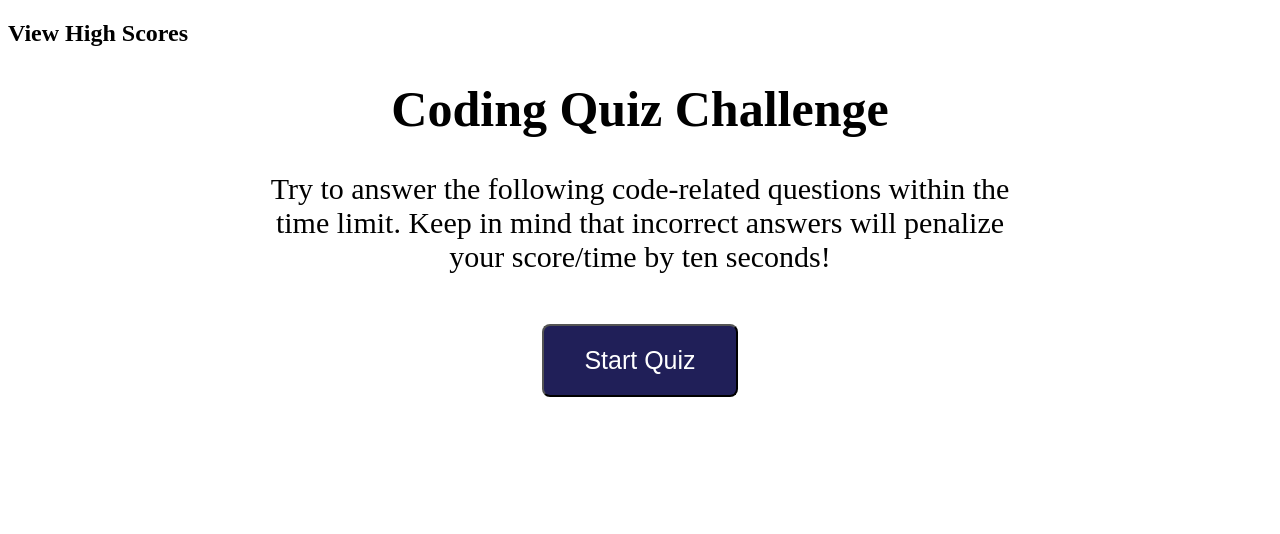
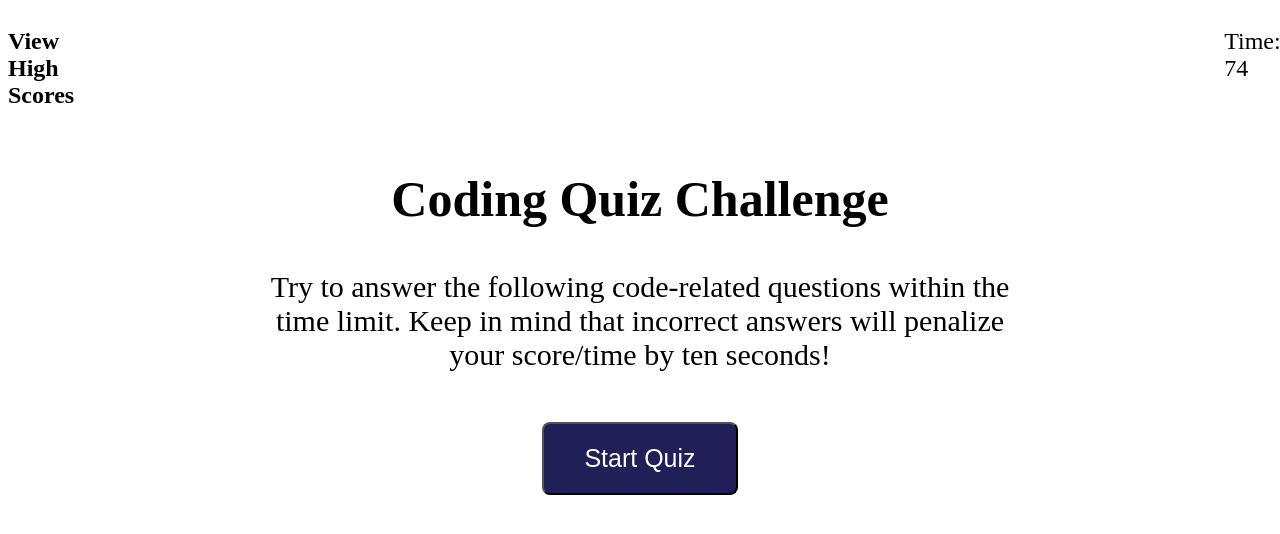
Before and after one commit to bibo1011/code-quiz, a plain HTML site: page index.html in a window 1280 px wide. Both pictures are taken after a click on the button "Start Quiz". Drawn offline with Linux system fonts and the light colour scheme.

Commit message:
add working timer

```diff
--- a/assets/css/style.css
+++ b/assets/css/style.css
@@ -1,5 +1,8 @@
 main {
     text-align: center;
+}
+header{
+    display: flex;
 }
 h1 {
     font-size: 50px;
--- a/assets/js/script.js
+++ b/assets/js/script.js
@@ -1,6 +1,7 @@
 // assignment codes
 var startButton = document.getElementById('start')
 var showHighScores = document.getElementById('high-scores')
+var timerEl = document.getElementById('time')
 
 // timer for 75 seconds
 
@@ -10,7 +11,12 @@ function countdown() {
 
     // Use the `setInterval()` method to call a function to be executed every 1000 milliseconds
     var timeInterval = setInterval(function() {
-        console.log(timeLeft);
+        timerEl.style.float = 'right';
+        timerEl.style.marginLeft= '1150px';
+        timerEl.style.marginTop = '20px'
+        timerEl.style.fontSize = 'x-large';
+        timerEl.innerHTML = 'Time: ' + timeLeft;
+        // console.log(timeLeft);
         if (timeLeft > 0) {
             timeLeft--;
         }
--- a/index.html
+++ b/index.html
@@ -9,14 +9,17 @@
 <body>
     <header>
         <h2 a href = "high-scores">View High Scores</h2>
-
+        <div id = "time"></div>
     </header>
+    <section>
         <main>
             <h1>Coding Quiz Challenge</h1>
             <p>Try to answer the following code-related questions within the time limit.
             Keep in mind that incorrect answers will penalize your score/time by ten seconds!</p>
             <button id="start">Start Quiz</button>
         </main>
+
+        </section>
     <script src="./assets/js/script.js"></script>
 </body>
 </html>
```
Lines whose indentation alone changed are shown as unchanged.
